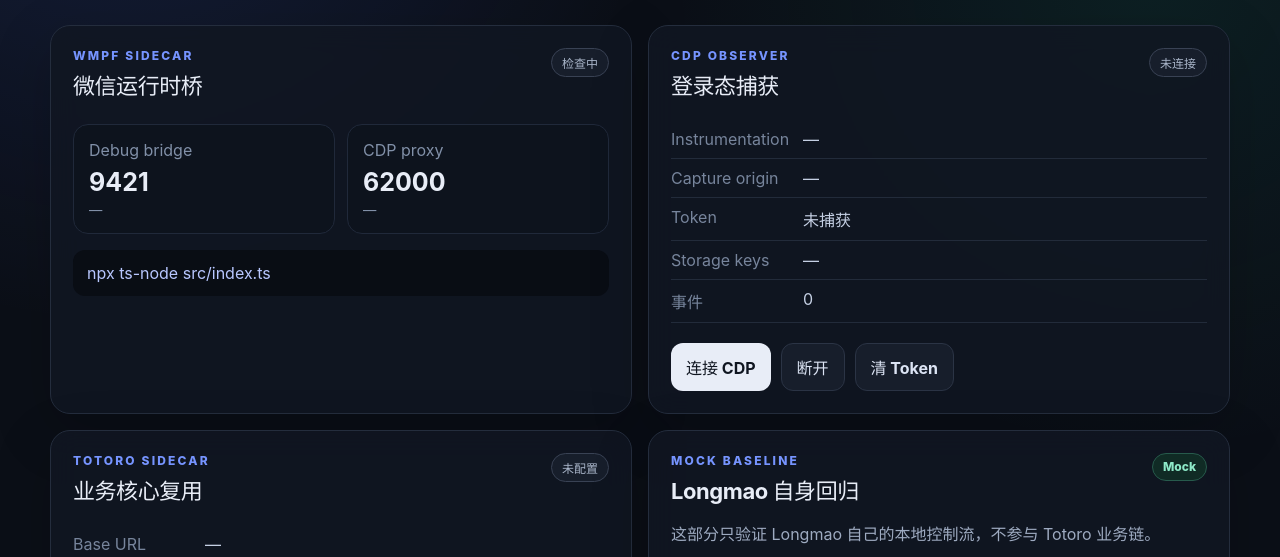
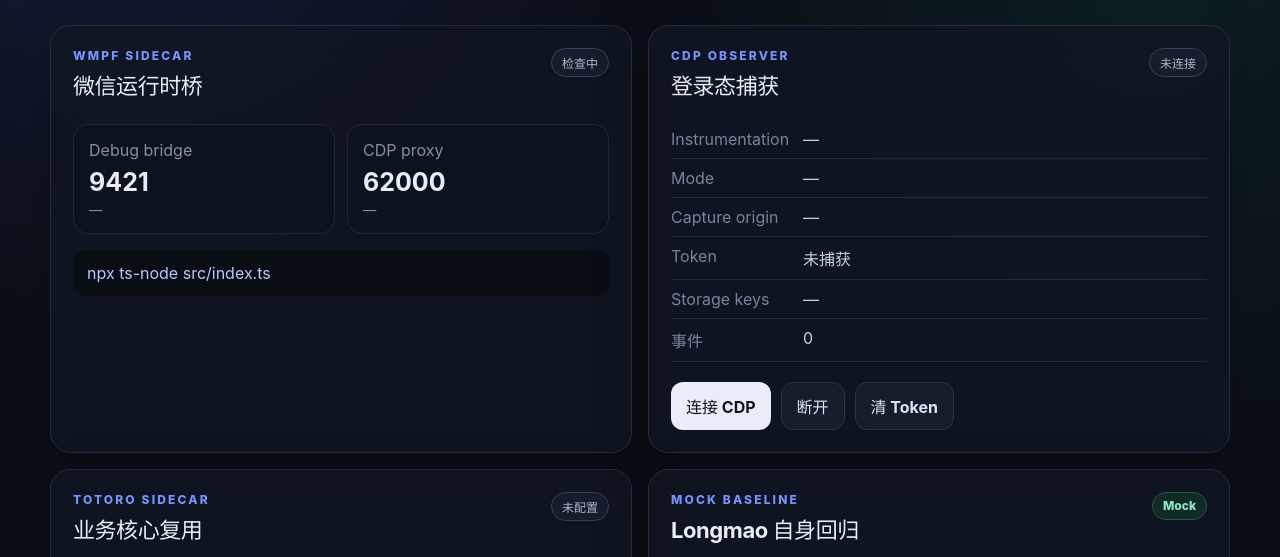
Before and after one commit to Aiowuka/longmao, a website: page web/index.html in a window 1280 px wide. Shown: the part 218-775 px from the top of the page. Drawn offline with Linux system fonts and the light colour scheme; no server answers.

Commit message:
feat: show CDP capability mode

```diff
--- a/web/index.html
+++ b/web/index.html
@@ -47,6 +47,7 @@
         </div>
         <dl class="kv">
           <div><dt>Instrumentation</dt><dd id="cdp-instrumented">—</dd></div>
+          <div><dt>Mode</dt><dd id="cdp-mode">—</dd></div>
           <div><dt>Capture origin</dt><dd id="capture-origin">—</dd></div>
           <div><dt>Token</dt><dd id="cdp-token">未捕获</dd></div>
           <div><dt>Storage keys</dt><dd id="storage-keys">—</dd></div>
```
